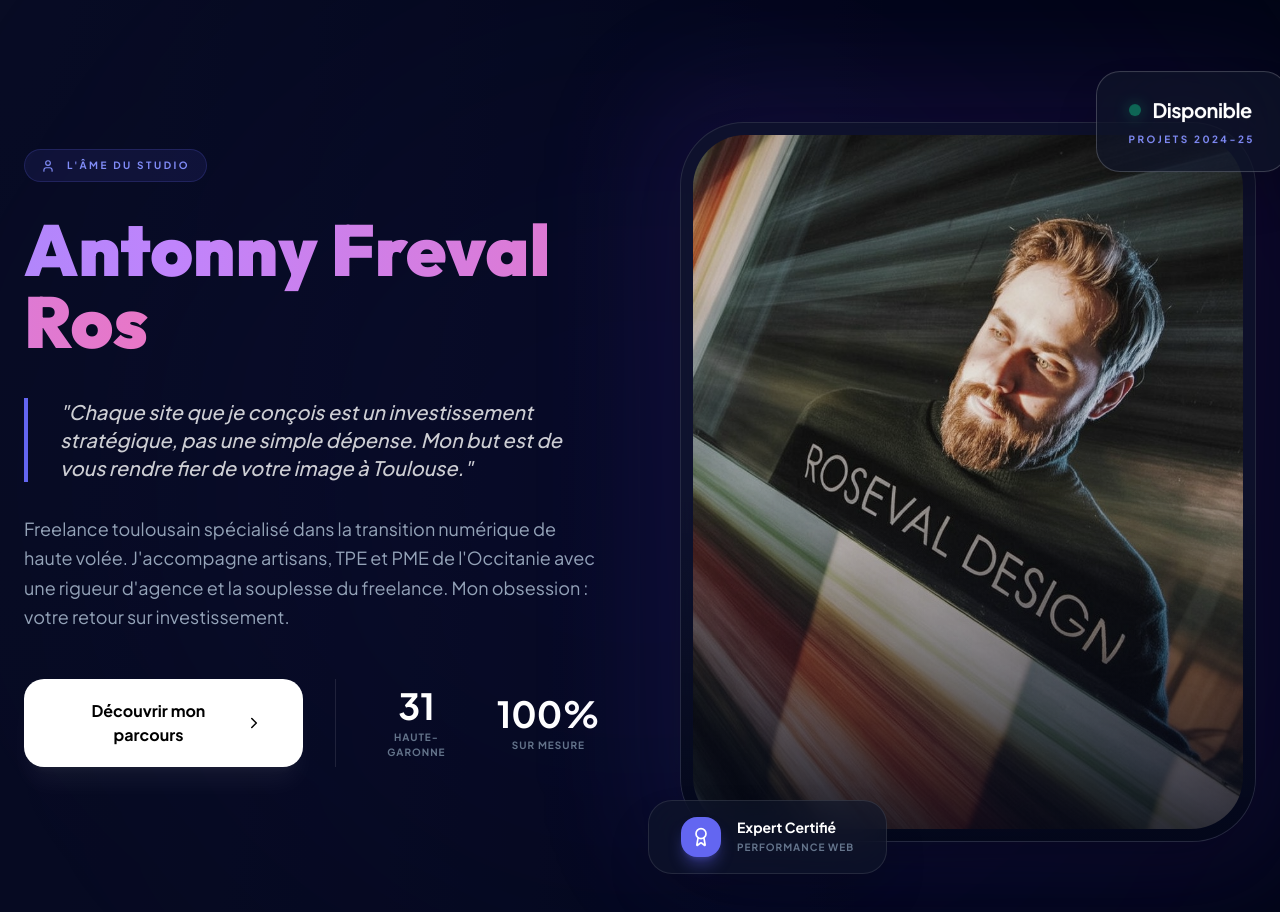
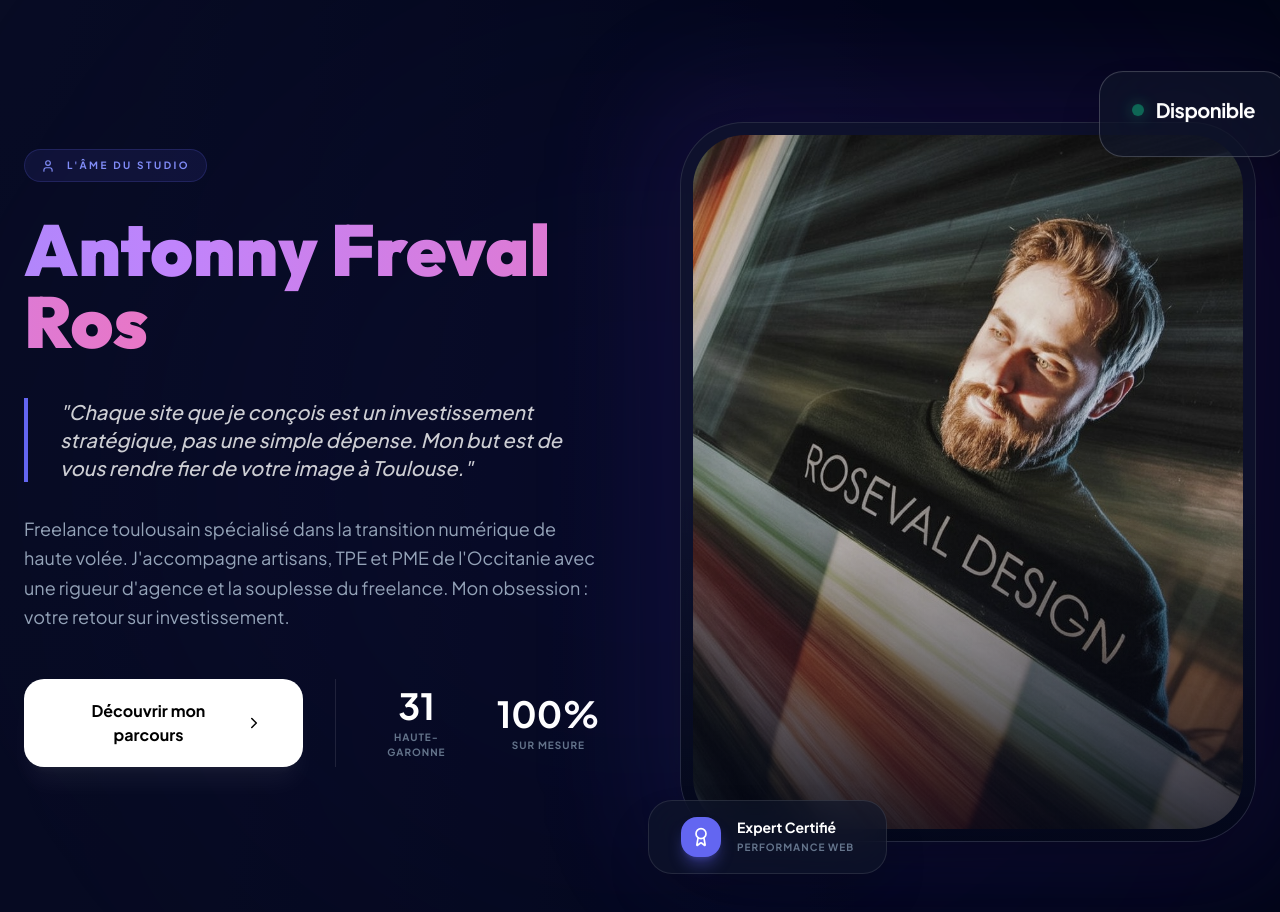
Before and after one commit to Majestic66/roseval-design, a React (Vite) app: page / in a window 1280 px wide. Shown: the part 980-1892 px from the top of the page. Built offline with nearby package versions, Linux system fonts and the light colour scheme.

Commit message:
🗑️ Suppression du texte 'Projets 2024-25' au-dessus de la photo fondateur
- Retrait du span contenant 'Projets 2024-25' dans le composant AboutModal
- Simplification du badge de disponibilité
- Interface plus épurée et professionnelle

```diff
--- a/App.tsx
+++ b/App.tsx
@@ -160,7 +160,6 @@ const AboutSection: React.FC = () => {
                      <div className="w-3 h-3 bg-emerald-500 rounded-full animate-pulse shadow-[0_0_15px_rgba(16,185,129,0.8)]"></div>
                      <span className="outfit font-black tracking-tight text-xl">Disponible</span>
                    </div>
-                   <span className="text-[10px] text-indigo-400 uppercase tracking-[0.25em] font-black block">Projets 2024-25</span>
                 </div>
 
                 <div className="absolute -bottom-8 -left-8 px-8 py-4 glass rounded-3xl border border-white/10 text-white text-sm font-bold shadow-2xl z-20 flex items-center gap-4">
```
